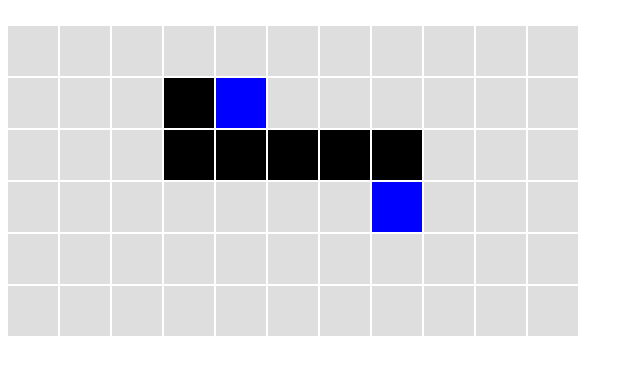
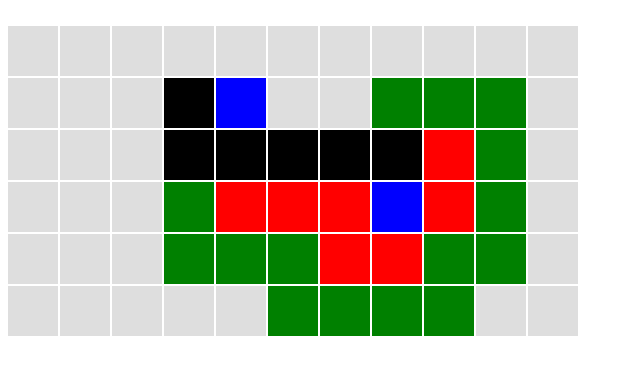
Before and after one commit to Verrrr/v-star, an Angular app: page / in a window 1280 px wide. Shown: the top 374 px of the page, without its empty margins (0-640 px from the left). Built offline with nearby package versions, Linux system fonts and the light colour scheme.

Commit message:
update ui

```diff
--- a/src/app/app.component.ts
+++ b/src/app/app.component.ts
@@ -11,6 +11,10 @@ export class AppComponent {
   obstacles:Node[];
 
   constructor() {
+    this.solve();
+  }
+
+  async solve(){
     let x = 11;
     let y = 6;
     this.map = new Array();
@@ -66,12 +70,11 @@ export class AppComponent {
     console.log("Neighbor initialized");
 
     //a*
-
     let open: Node[] = new Array();
     let close: Node[] = new Array();
     open.push(start);
     start.open = true;
-    start.fCost = 0;
+    start.fCost = start.getFcost(end);
     let current: Node;
 
     while(true){
@@ -101,10 +104,18 @@ export class AppComponent {
         }
 
       });
+
+      this.updateUI(open, close);
+      await this.delay();
     }
 
-    console.log(current.getPath());
-
+    let path: Node[] = end.getPath();
+    path.reverse();
+    for (let i = 0; i < path.length; i++) {
+      let node = path[i];
+      node.start = true;
+      await this.delay();
+    }
 
   }
 
@@ -117,6 +128,20 @@ export class AppComponent {
     return openList[0];
   }
 
+  updateUI(open: Node[], close: Node[]){
+    open.forEach(node => {
+      node.open = true;
+    });
 
+    close.forEach(node => {
+      node.close = true;
+      node.open = false;
+    });
+  }
 
+  delay(){
+    return new Promise((resolve, reject)=> {
+      setTimeout(resolve, 1000);
+    });
+  }
 }
--- a/src/app/components/node/node.component.css
+++ b/src/app/components/node/node.component.css
@@ -9,13 +9,13 @@
 }
 
 .blue{
-    background-color: blue;
+    background-color: blue !important;
 }
 
 .open{
-    background-color: green !important;
+    background-color: green;
 }
 
 .close {
-    background-color: red !important;
+    background-color: red;
 }
--- a/src/app/components/node/node.component.html
+++ b/src/app/components/node/node.component.html
@@ -1,3 +1,6 @@
-<div class="item" [ngClass]="{'not-walkable': !node.walkable, 'blue': node.start||node.end}" >
+<div class="item" [ngClass]="{'not-walkable': !node.walkable,
+'blue': node.start||node.end,
+'open': node.open,
+'close': node.close}" >
 
 </div>
```
